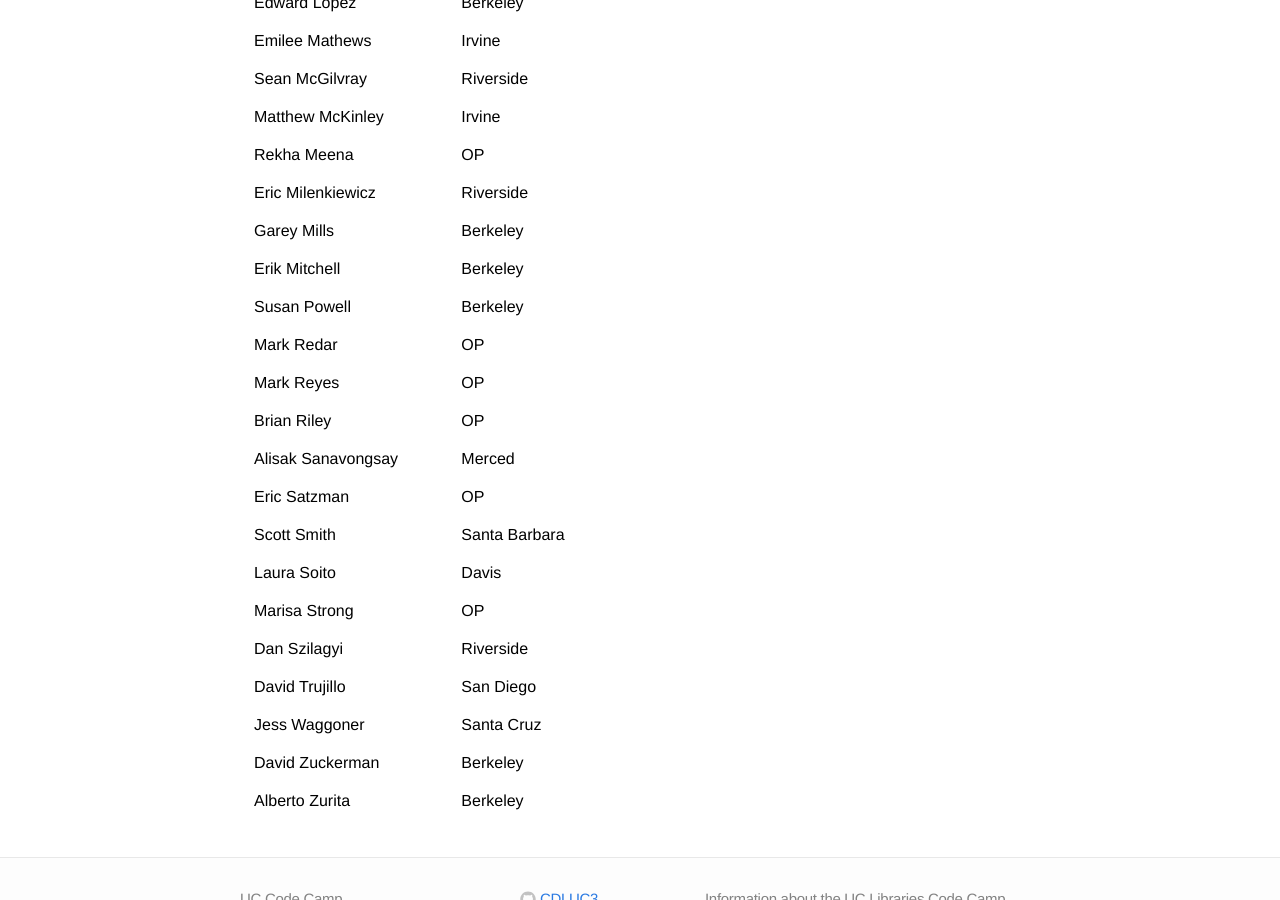
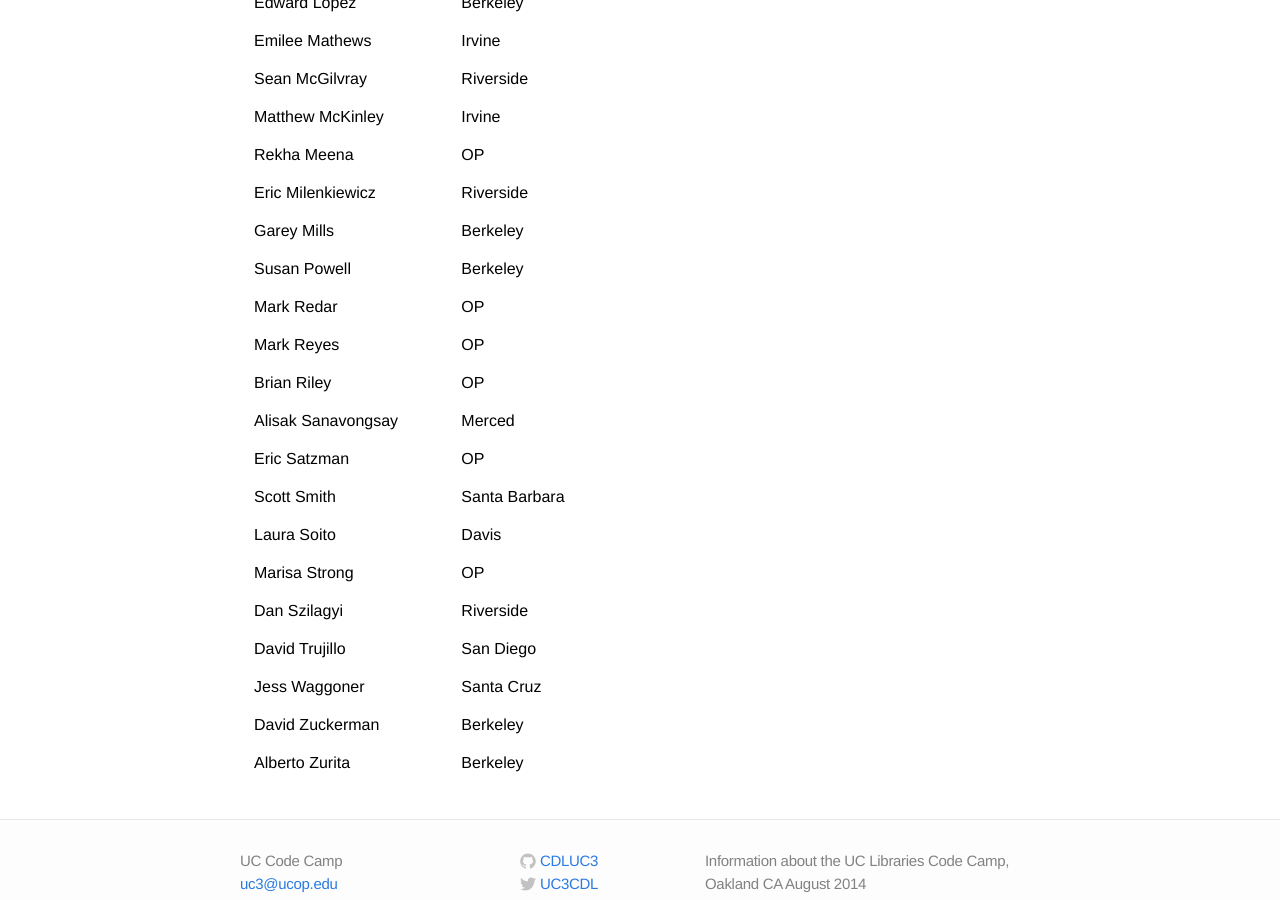
Before and after one commit to CDLUC3/UC-code-camp, a Jekyll site: the page built from attendees.md, in a window 1280 px wide and 900 px high, scrolled down 1217 px. Built offline with Jekyll 4.4.1, drawn with Linux system fonts in a browser that asks for light colours; Markdown is read by kramdown in place of the engine named in the settings.

Commit message:
remove erik

```diff
--- a/attendees.md
+++ b/attendees.md
@@ -40,7 +40,6 @@
 <tr>	<td>	Rekha Meena	</td>	<td>	</td>	<td>	OP	</td>	</tr>
 <tr>	<td>	Eric Milenkiewicz	</td>	<td>	</td>	<td>	Riverside	</td>	</tr>
 <tr>	<td>	Garey Mills	</td>	<td>	</td>	<td>	Berkeley	</td>	</tr>
-<tr>	<td>	Erik Mitchell	</td>	<td>	</td>	<td>	Berkeley	</td>	</tr>
 <tr>	<td>	Susan Powell	</td>	<td>	</td>	<td>	Berkeley	</td>	</tr>
 <tr>	<td>	Mark Redar	</td>	<td>	</td>	<td>	OP	</td>	</tr>
 <tr>	<td>	Mark Reyes	</td>	<td>	</td>	<td>	OP	</td>	</tr>
```
